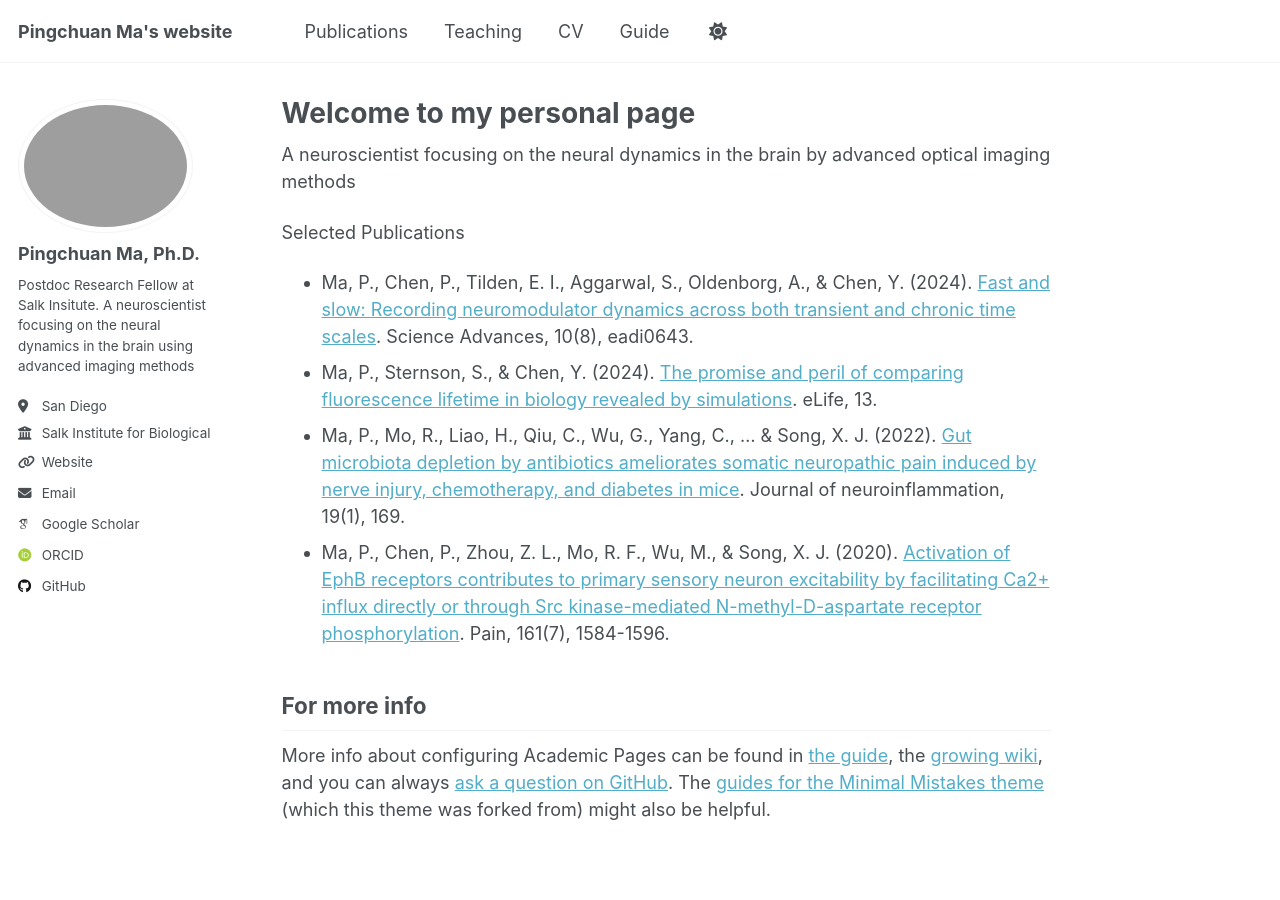
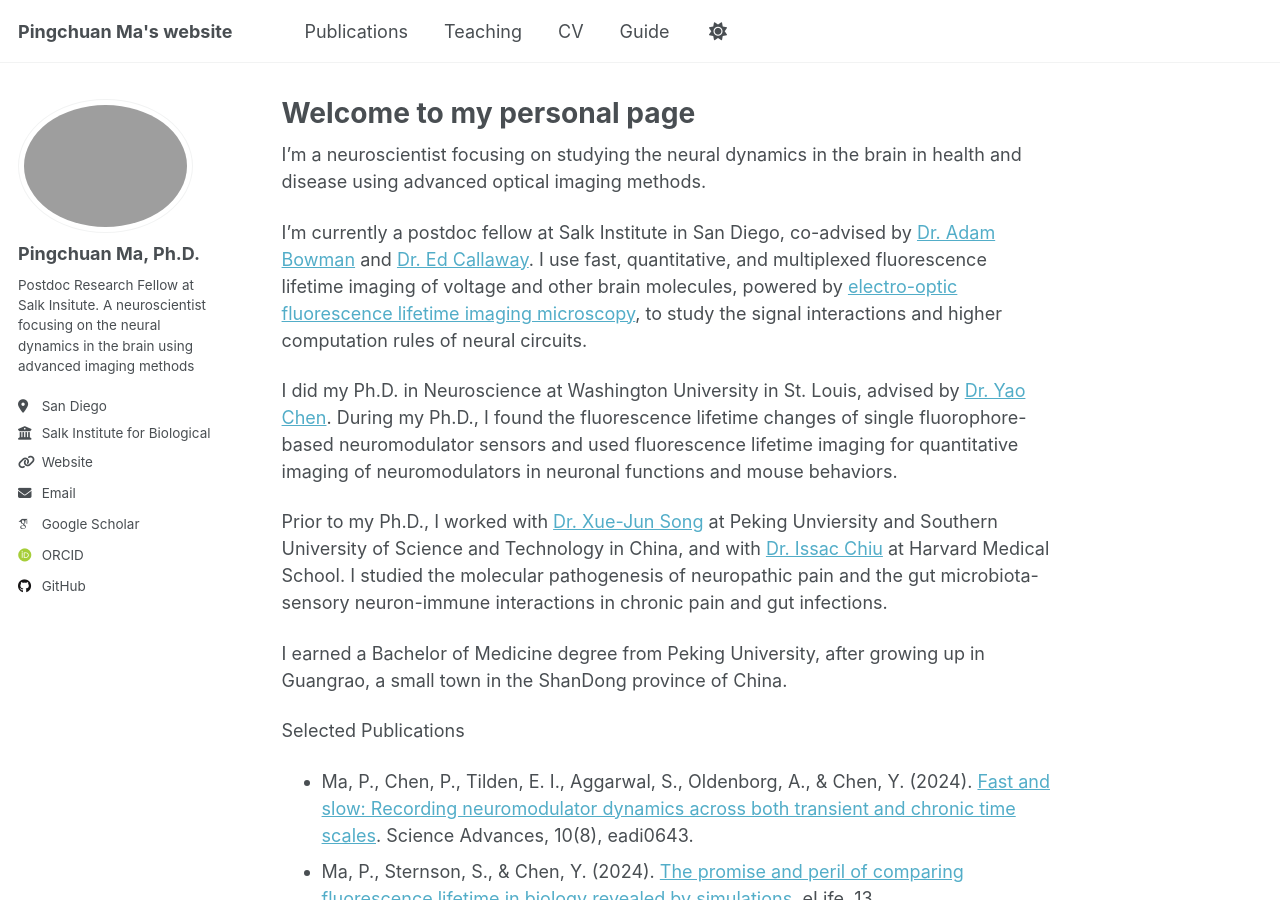
Before and after one commit to pcmaaaaa/pcmaaaaa.github.io, a Jekyll site: the page built from _pages/about.md, in a window 1280 px wide and 900 px high. Built offline with Jekyll 4.4.1, drawn with Linux system fonts in a browser that asks for light colours; some web fonts are replaced; a script that is not in the unit is left out.

Commit message:
Update about.md

```diff
--- a/_pages/about.md
+++ b/_pages/about.md
@@ -7,7 +7,15 @@ redirect_from:
   - /about.html
 ---
 
-A neuroscientist focusing on the neural dynamics in the brain by advanced optical imaging methods
+I'm a neuroscientist focusing on studying the neural dynamics in the brain in health and disease using advanced optical imaging methods.
+
+I'm currently a postdoc fellow at Salk Institute in San Diego, co-advised by [Dr. Adam Bowman](https://www.salk.edu/scientist/adam-bowman/) and [Dr. Ed Callaway](https://www.salk.edu/scientist/edward-callaway/). I use fast, quantitative, and multiplexed fluorescence lifetime imaging of voltage and other brain molecules, powered by [electro-optic fluorescence lifetime imaging microscopy](https://www.science.org/doi/10.1126/science.adf9725), to study the signal interactions and higher computation rules of neural circuits.
+
+I did my Ph.D. in Neuroscience at Washington University in St. Louis, advised by [Dr. Yao Chen](https://neuroscience.wustl.edu/people/yao-chen-phd/). During my Ph.D., I found the fluorescence lifetime changes of single fluorophore-based neuromodulator sensors and used fluorescence lifetime imaging for quantitative imaging of neuromodulators in neuronal functions and mouse behaviors.
+
+Prior to my Ph.D., I worked with [Dr. Xue-Jun Song](https://www.sustech.edu.cn/en/faculties/songxuejun.html) at Peking Unviersity and Southern University of Science and Technology in China, and with [Dr. Issac Chiu](https://chiulab.med.harvard.edu/people/isaac-chiu) at Harvard Medical School. I studied the molecular pathogenesis of neuropathic pain and the gut microbiota-sensory neuron-immune interactions in chronic pain and gut infections.
+
+I earned a Bachelor of Medicine degree from Peking University, after growing up in Guangrao, a small town in the ShanDong province of China.
 
 Selected Publications
 - Ma, P., Chen, P., Tilden, E. I., Aggarwal, S., Oldenborg, A., & Chen, Y. (2024). [Fast and slow: Recording neuromodulator dynamics across both transient and chronic time scales](https://www.science.org/doi/full/10.1126/sciadv.adi0643). Science Advances, 10(8), eadi0643.
```
